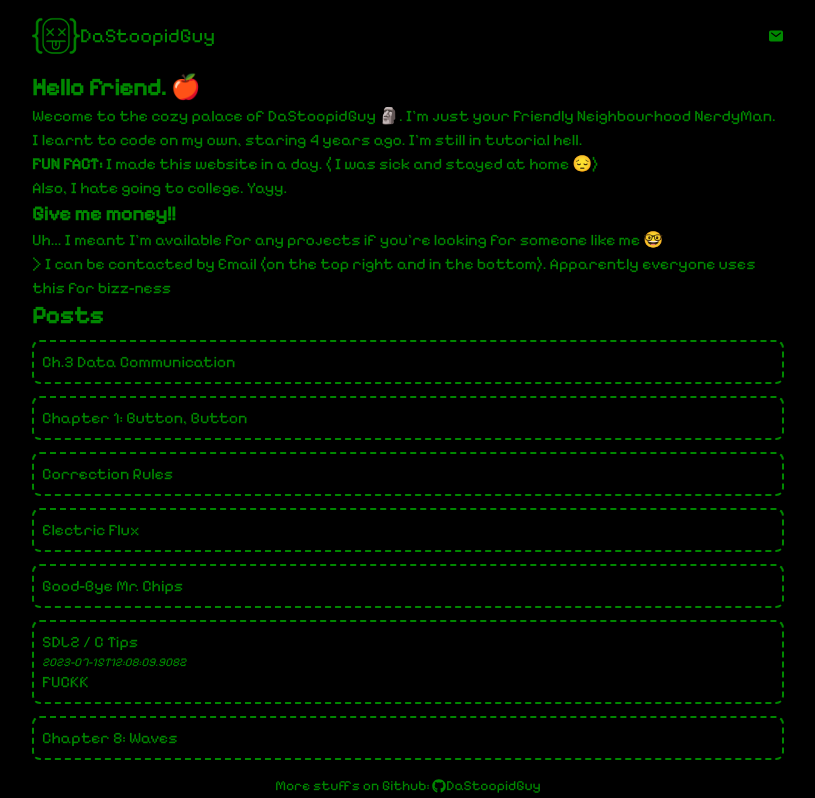
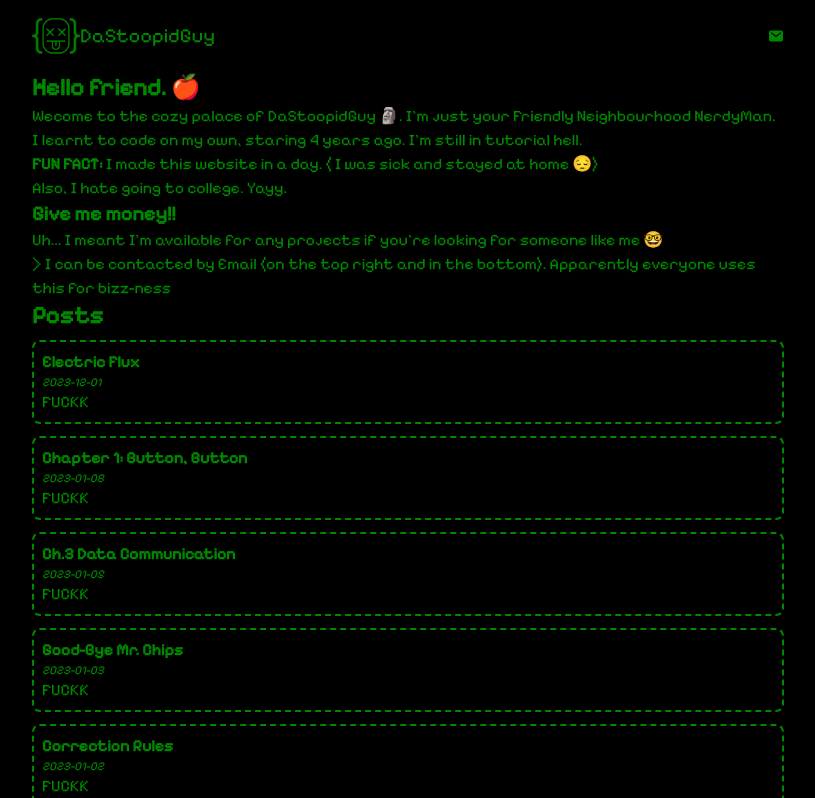
Before and after one commit to DaStoopidGuy/dastoopidblog-2.0, a Next.js app: page / in a window 1280 px wide. Shown: the top 798 px of the page, without its empty margins (232-1047 px from the left). Built offline with nearby package versions, Linux system fonts and the light colour scheme.

Commit message:
sorts posts based on the date

```diff
--- a/posts/ch-3-data-communication.md
+++ b/posts/ch-3-data-communication.md
@@ -1,8 +1,8 @@
 ---
 tags: [Computer, ICS-1]
 title: Ch.3 Data Communication
-created: '2023-03-27T17:40:57.797Z'
-modified: '2023-03-27T18:04:03.335Z'
+date: '2023-01-05'
+description: "FUCKK"
 ---
 
 # Ch.3 Data Communication
--- a/posts/chapter-1-button-button.md
+++ b/posts/chapter-1-button-button.md
@@ -1,8 +1,8 @@
 ---
 tags: [English, ICS-1]
 title: 'Chapter 1: Button, Button'
-created: '2023-02-21T17:25:29.127Z'
-modified: '2023-07-19T19:09:30.135Z'
+date: '2023-01-08'
+description: "FUCKK"
 ---
 
 # Chapter 1: Button, Button
--- a/posts/correction-rules.md
+++ b/posts/correction-rules.md
@@ -1,8 +1,8 @@
 ---
 tags: [English, SICS-3]
 title: Correction Rules
-created: '2023-07-24T12:29:43.638Z'
-modified: '2023-07-24T12:47:09.500Z'
+date: '2023-01-02'
+description: "FUCKK"
 ---
 
 # Correction Rules
--- a/posts/electric-flux.md
+++ b/posts/electric-flux.md
@@ -1,8 +1,8 @@
 ---
 tags: [Physics, SICS-3]
 title: Electric Flux
-created: '2023-07-24T12:48:33.439Z'
-modified: '2023-07-24T13:15:02.658Z'
+date: '2023-12-01'
+description: "FUCKK"
 ---
 
 # Electric Flux
--- a/posts/good-bye-mr-chips.md
+++ b/posts/good-bye-mr-chips.md
@@ -1,8 +1,8 @@
 ---
 tags: [SICS-3]
 title: Good-Bye Mr. Chips
-created: '2023-10-16T13:25:24.216Z'
-modified: '2023-10-16T13:54:24.545Z'
+date: '2023-01-03'
+description: "FUCKK"
 ---
 
 # Good-Bye Mr. Chips
--- a/posts/sdl2-c-tips.md
+++ b/posts/sdl2-c-tips.md
@@ -1,8 +1,7 @@
 ---
 title: SDL2 / C Tips
-date: '2023-07-15T12:08:09.908Z'
+date: '2023-01-01'
 description: "FUCKK"
-modified: '2023-07-15T12:08:20.073Z'
 ---
 
 This answer is about MinGW / GCC, and not Visual Studio.
--- a/posts/waves.md
+++ b/posts/waves.md
@@ -1,8 +1,8 @@
 ---
 tags: [ICS-1, PHY]
 title: 'Chapter 8: Waves'
-created: '2023-02-03T11:17:21.573Z'
-modified: '2023-02-21T17:22:51.751Z'
+date: '2023-01-01'
+description: "FUCKK"
 ---
 
 # Chapter 8: Waves
--- a/src/app/page.jsx
+++ b/src/app/page.jsx
@@ -1,8 +1,18 @@
 import { getPostsMetadata } from "@/src/lib/posts"
 import { PostPreview } from "../components/PostPreview";
 
+const latestSort = (a, b) => {
+    const dateA = a.date;
+    const dateB = b.date;
+
+    if (dateA < dateB) return 1;
+    else if (dateA > dateB) return -1;
+    return 0;
+};
+
 const HomePage = () => {
     const postMetadatas = getPostsMetadata();
+    postMetadatas.sort(latestSort);
     const postPreviews = postMetadatas.map((post) => (
         <PostPreview key={post.slug} {...post} />
     ));
--- a/src/components/PostPreview.jsx
+++ b/src/components/PostPreview.jsx
@@ -6,7 +6,7 @@ export function PostPreview(props) {
             className="p-2 block border-2 border-dashed border-primary rounded-lg
             transition-all duration-200 hover:shadow-custom"
         >
-            <h2 className="text-base">{props.title}</h2>
+            <h2 className="text-base font-bold">{props.title}</h2>
             <p className="text-xs italic">{props.date}</p>
             <p className="text-base">{props.description}</p>
         </Link>
```
